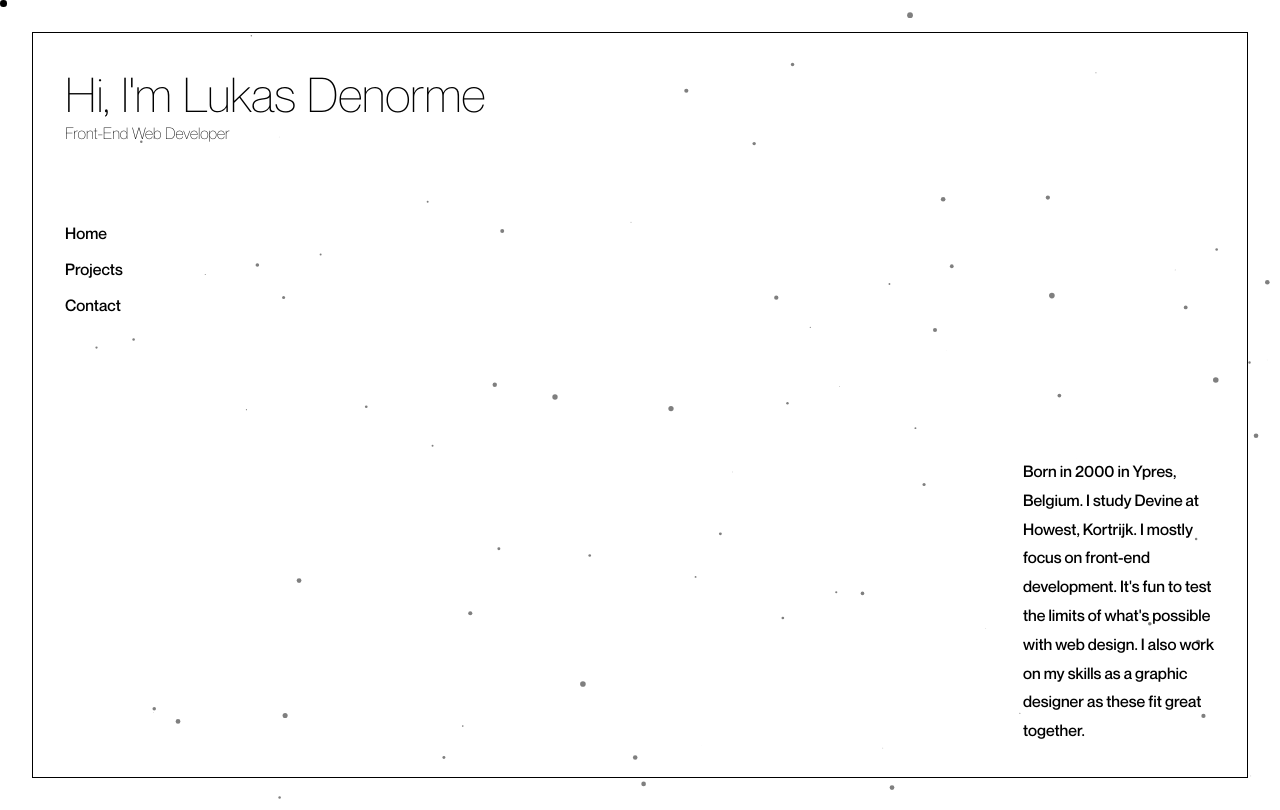
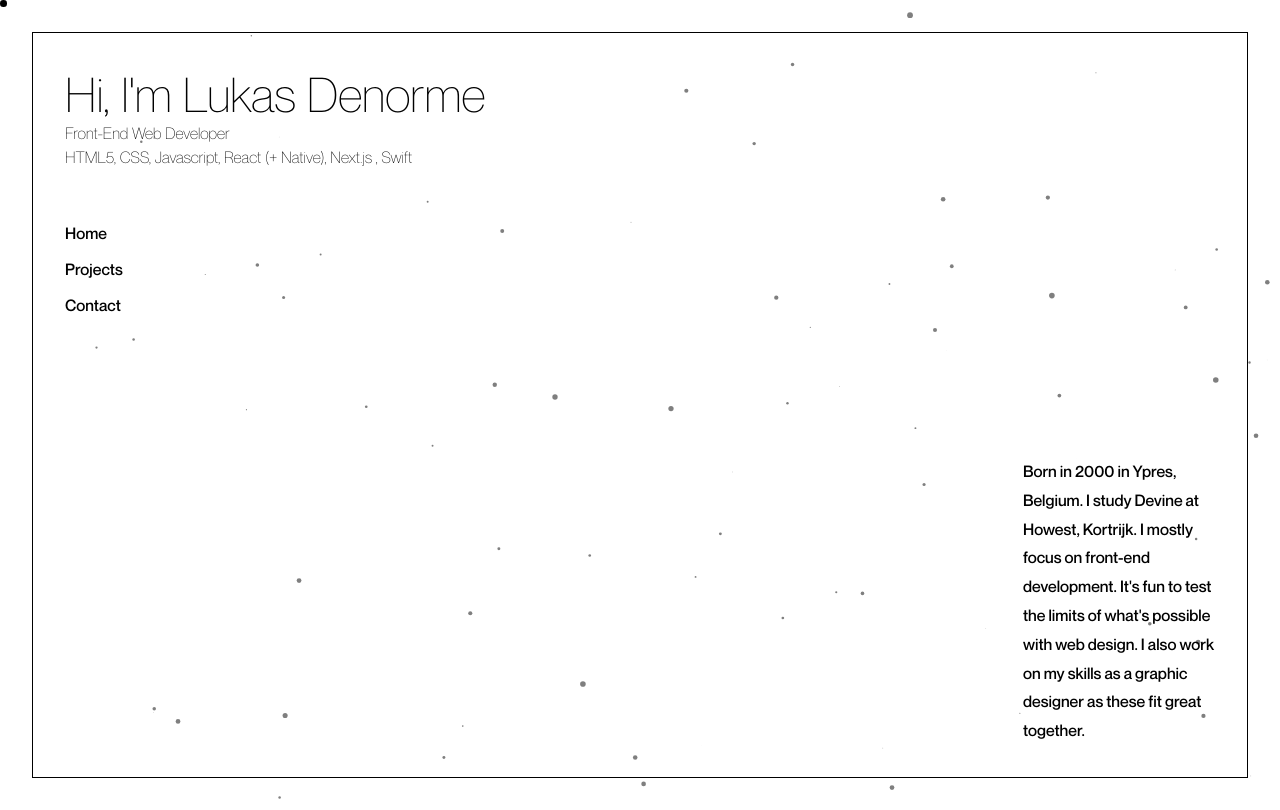
Before and after one commit to DenormeLukas/portfolio, a plain HTML site: page index.html in a window 1280 px wide. Drawn offline with nearby package versions, Linux system fonts and the light colour scheme.

Commit message:
Added skills

```diff
--- a/css/styles.css
+++ b/css/styles.css
@@ -53,6 +53,13 @@
   transition: .075s ease;
   position: absolute;
   z-index: 5;
+}
+
+.skills {
+
+  font-weight: 100;
+  margin-top: 0.25rem;
+
 }
 
 
--- a/index.html
+++ b/index.html
@@ -32,6 +32,10 @@
             </ul>
         </nav>
 
+        <div class="skills">
+            HTML5, CSS, Javascript, React (+ Native), Next.js , Swift
+        </div>
+
         <div class="about-me">
             Born in 2000 in <a href="https://www.ieper.be/" target="blank" class="underline">Ypres</a>, Belgium.
             I study <a href="https://www.howest.be/nl/opleidingen/bachelor/devine" target="blank"
```
